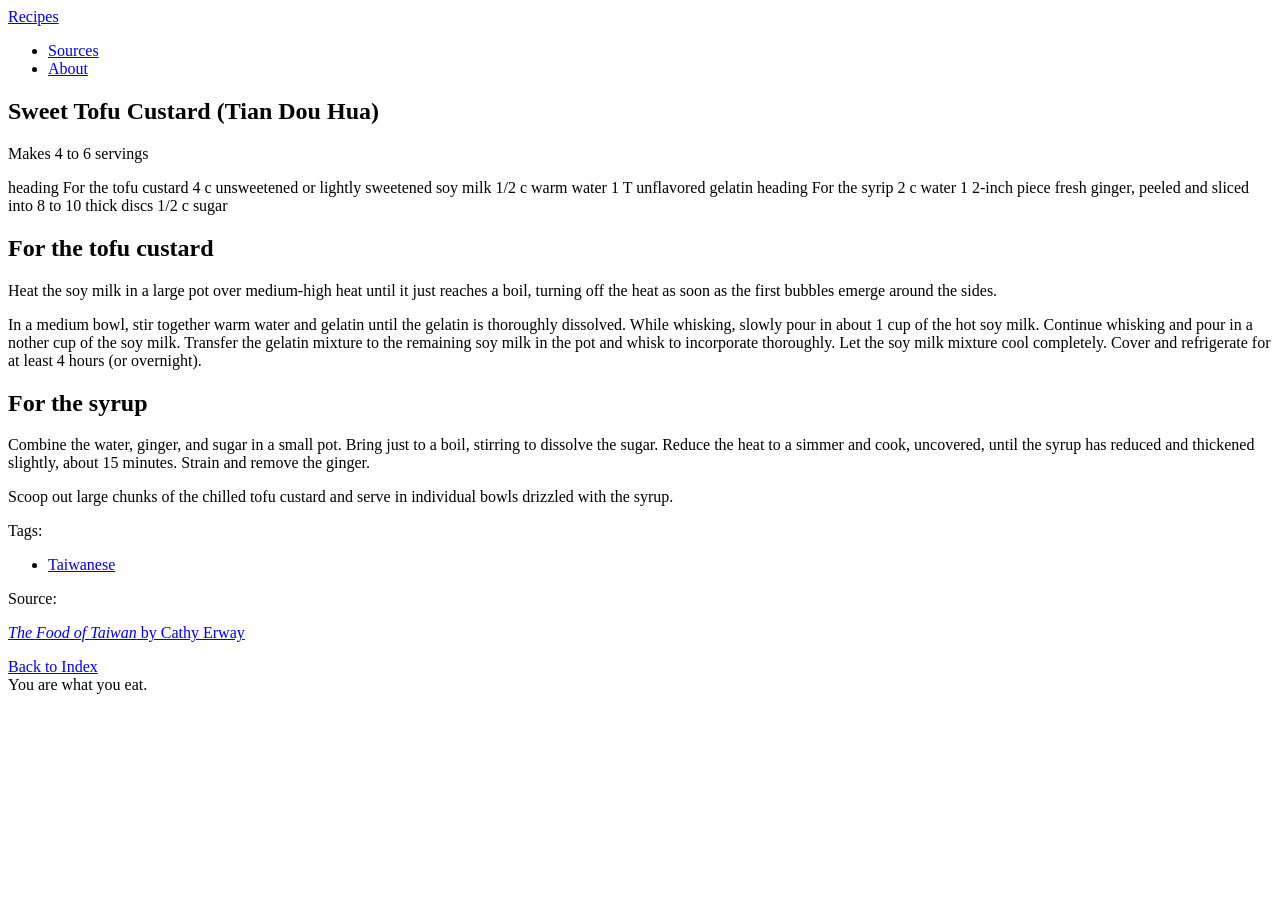
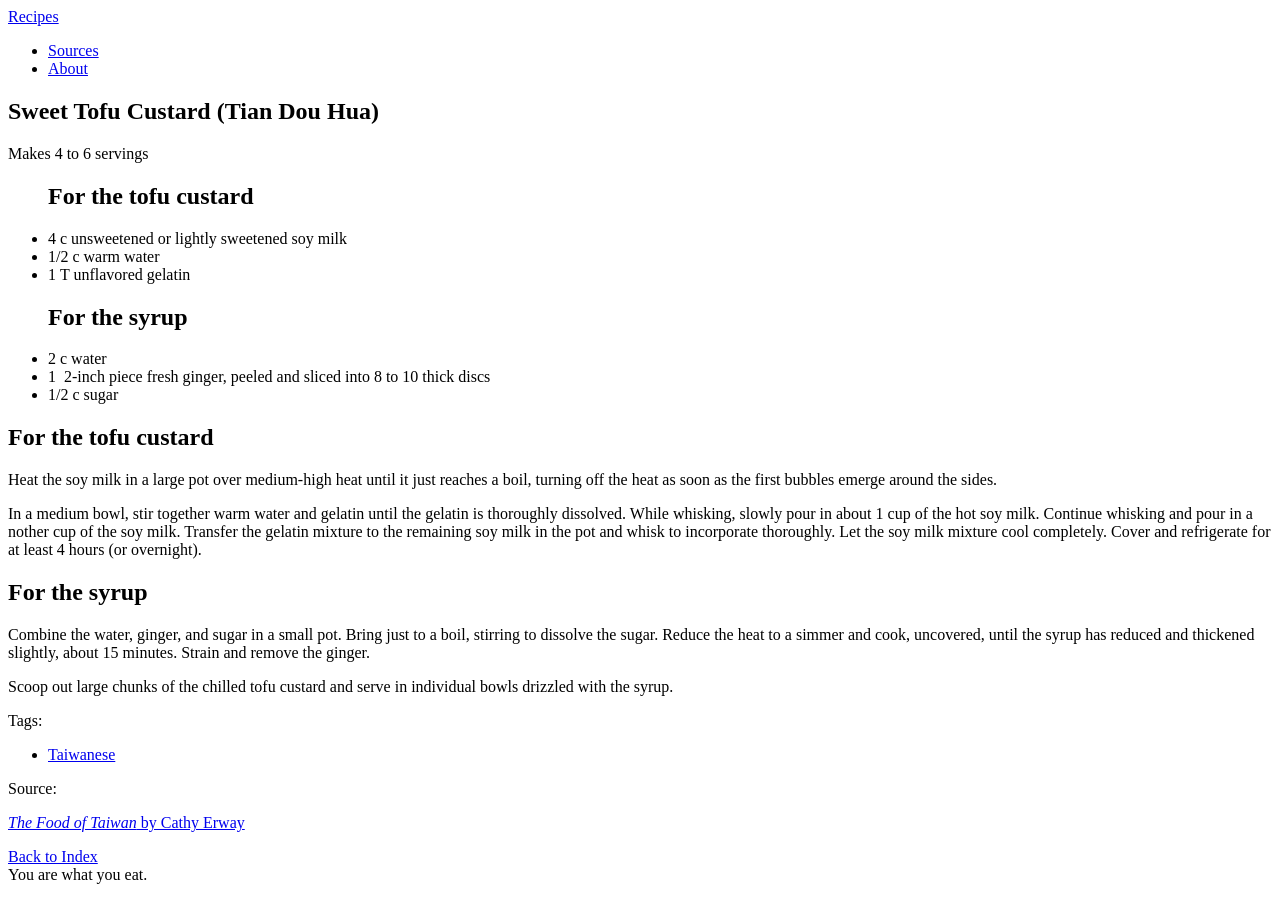
Before and after one commit to justinjaywang/recipes, a Jekyll site: the page built from _recipes/sweet-tofu-custard.markdown, in a window 1280 px wide. Built offline with Jekyll 4.4.1, drawn with Linux system fonts in a browser that asks for light colours.

Commit message:
ingredient math

```diff
--- a/_layouts/recipe.html
+++ b/_layouts/recipe.html
@@ -6,13 +6,45 @@ layout: default
   <article class="recipe">
     <h1>{{ page.title }}</h1>
     <section class="recipe__intro">{{ page.intro_note | markdownify }}</section>
-    <section class="recipe__ingredients">
+    <ul class="recipe__ingredients">
+      {% comment %} find max vol in all ingredients {% endcomment %}
+      {% assign max_vol = 0 %}
       {% for i in page.ingredients %}
-        {{ i.unit }}
-        {{ i.unit_type }}
-        {{ i.item }}
+        {% if i.unit_type == 'c' %}
+          {% assign v = i.unit | times: 48 %}
+          {% if v > max_vol %}{% assign max_vol = v %}{% endif %}
+        {% elsif i.unit_type == 'T' %}
+          {% assign v = i.unit | times: 3 %}
+          {% if v > max_vol %}{% assign max_vol = v %}{% endif %}
+        {% elsif i.unit_type == 't' %}
+          {% assign v = i.unit %}
+          {% if v > max_vol %}{% assign max_vol = v %}{% endif %}
+        {% endif %}
       {% endfor %}
-    </section>
+      {% assign max_vol = max_vol | times: 1.0 %}{% comment %} make a float {% endcomment %}
+
+      {% for i in page.ingredients %}
+        {% if i.unit_type == 'heading' %}
+          <h2>{{ i.item }}</h2>
+        {% else %}{% comment %} normal ingredient {% endcomment %}
+          {% if i.unit_type == 'c' %}
+            {% assign vol = i.unit | times: 48 %}
+          {% elsif i.unit_type == 'T' %}
+            {% assign vol = i.unit | times: 3 %}
+          {% elsif i.unit_type == 't' %}
+            {% assign vol = i.unit %}
+          {% else %}
+            {% assign vol = false %}
+          {% endif %}
+
+          <li class="recipe__ingredient"{% if vol %} data-vol="{{ vol | divided_by: max_vol }}"{% endif %}>
+            <span class="recipe__ingredient__unit">{{ i.unit | default: '+' }}&nbsp;{{ i.unit_type }}</span>
+            <span>{{ i.item }}</span>
+          </li>
+
+        {% endif %}
+      {% endfor %}
+    </ul>
     <section class="recipe__content">{{ page.content | markdownify }}</section>
     <footer class="recipe__meta">
       {% if page.tags.size > 0 %}
--- a/_recipes/sweet-tofu-custard.markdown
+++ b/_recipes/sweet-tofu-custard.markdown
@@ -19,7 +19,7 @@ ingredients:
   item: unflavored gelatin
 - unit:
   unit_type: heading
-  item: For the syrip
+  item: For the syrup
 - unit: 2
   unit_type: c
   item: water
```
